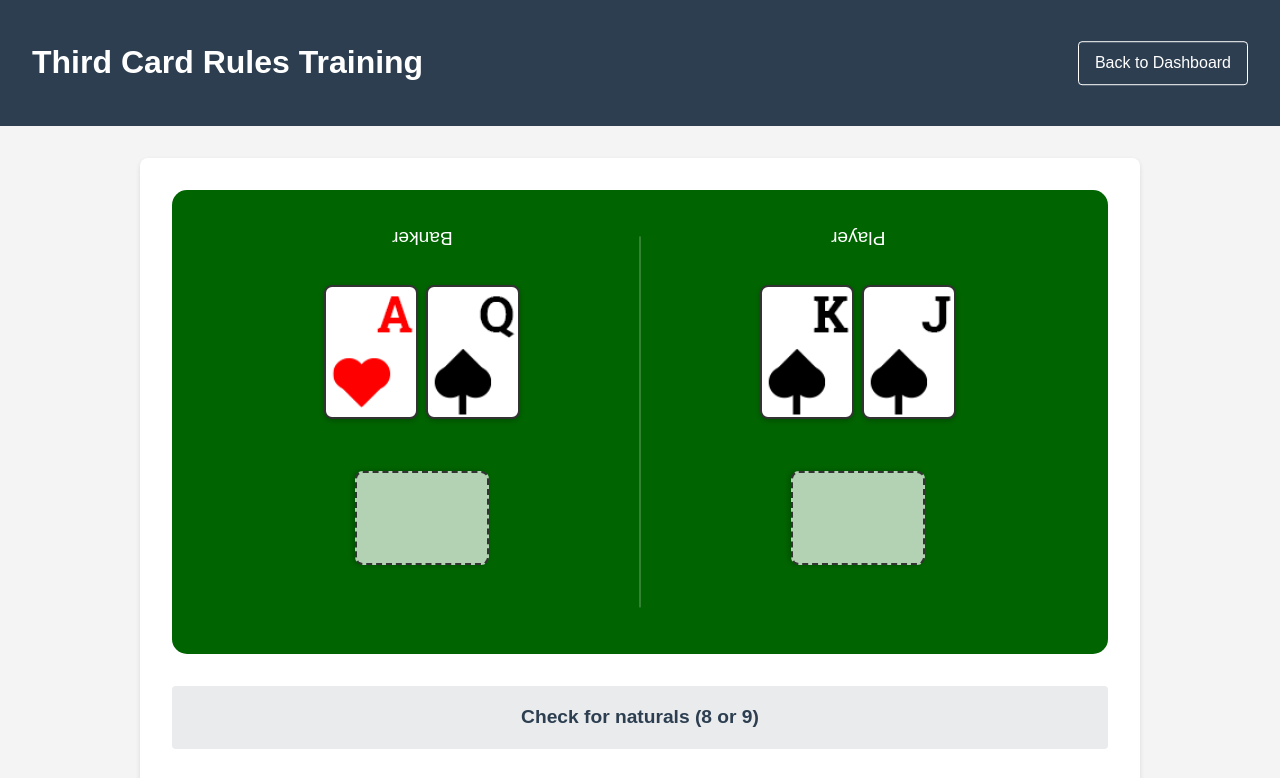
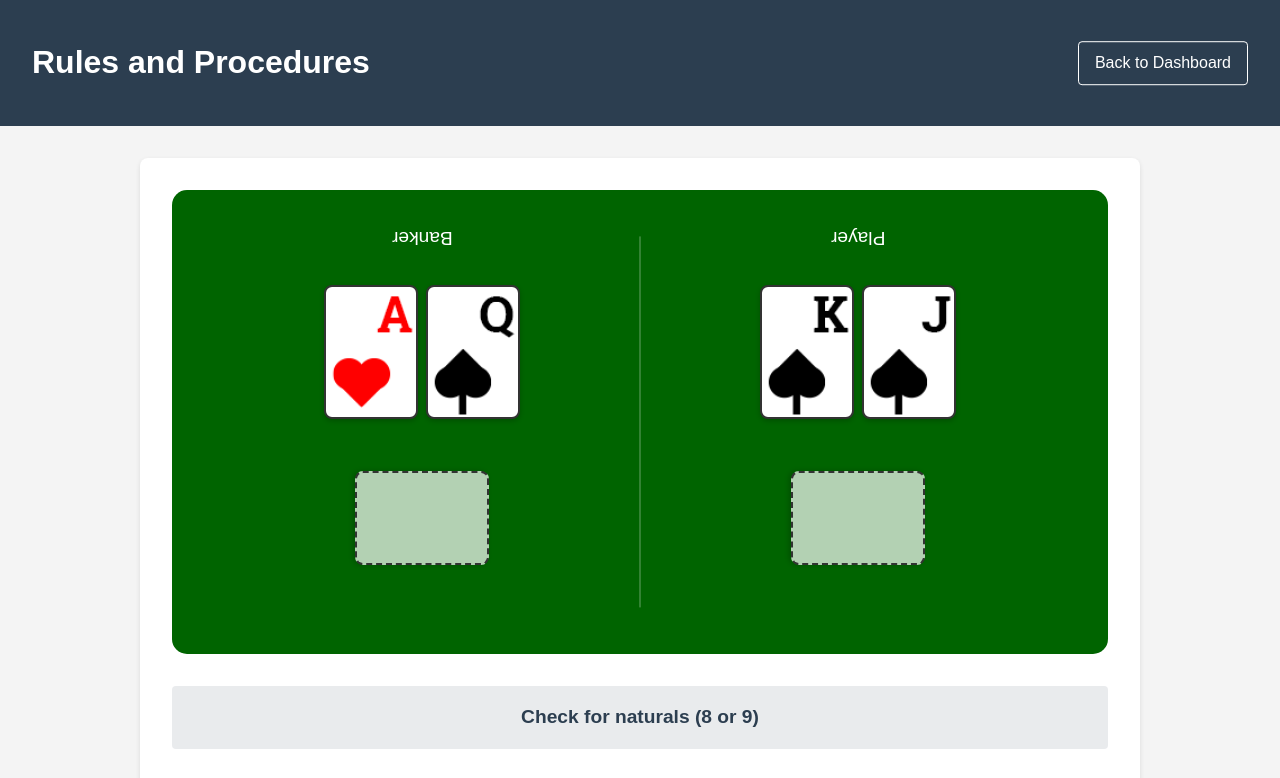
Before and after one commit to Cjensen1967/Bac_suite, a plain HTML site: page modules/third-card-rules/index.html in a window 1280 px wide. Shown: the top 778 px of the page. Drawn offline with Linux system fonts and the light colour scheme.

Commit message:
Simplify third-card-rules module title to 'Rules and Procedures'

```diff
--- a/modules/third-card-rules/index.html
+++ b/modules/third-card-rules/index.html
@@ -3,12 +3,12 @@
 <head>
     <meta charset="UTF-8">
     <meta name="viewport" content="width=device-width, initial-scale=1.0">
-    <title>Third Card Rules Training - Midi-Baccarat</title>
+    <title>Rules and Procedures</title>
     <link rel="stylesheet" href="styles.css">
 </head>
 <body>
     <header>
-        <h1>Third Card Rules Training</h1>
+        <h1>Rules and Procedures</h1>
         <a href="../../index.html" class="back-btn">Back to Dashboard</a>
     </header>
 
```
